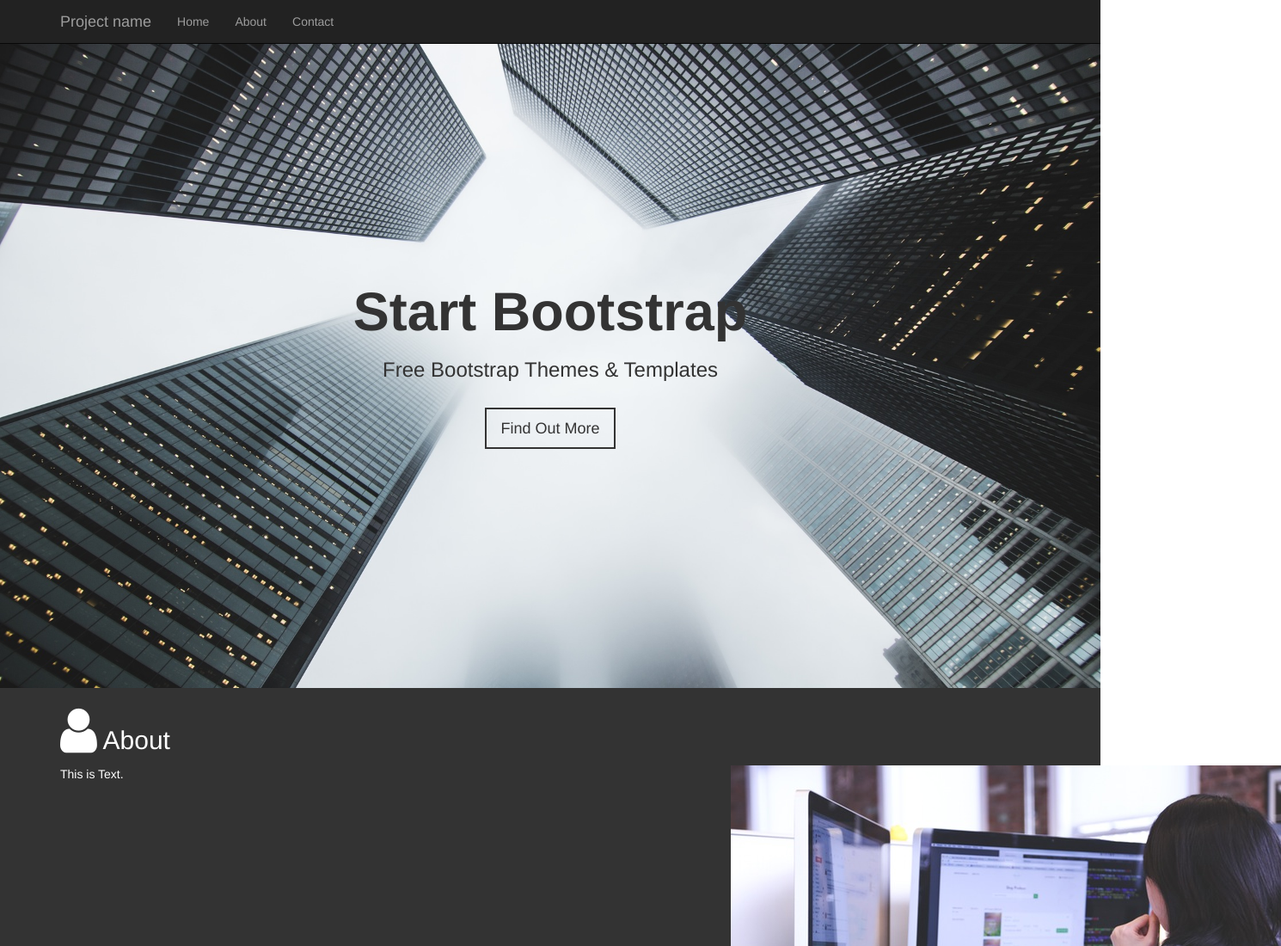
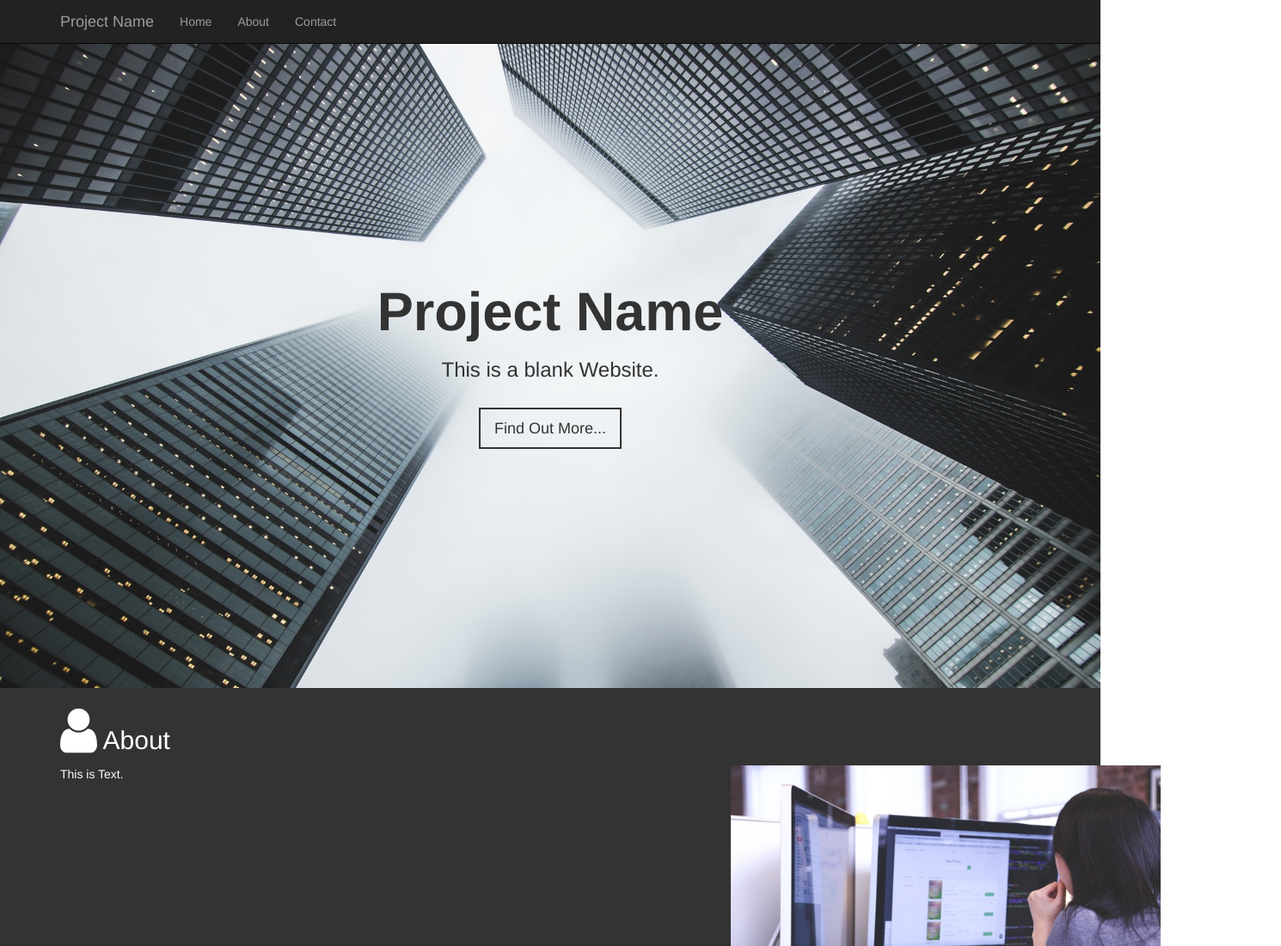
Before and after one commit to mbthoms/comp1074-assingment-3, a plain HTML site: page index.html in a window 1280 px wide. Shown: the top 1100 px of the page at 86% size, 1490 px wide, since content can reach past the window. Drawn offline with nearby package versions, Linux system fonts and the light colour scheme.

Commit message:
Backing up the code to GitHub

```diff
--- a/css/styles.css
+++ b/css/styles.css
@@ -67,6 +67,11 @@ body {
   color: #fff;
 }
 
+img {
+  width: 500px;
+  height: auto;
+}
+
 
 footer {
     padding: 30px 0;
--- a/index.html
+++ b/index.html
@@ -2,9 +2,9 @@
 <html lang="en">
 <head>
   <meta charset="UTF-8">
-  <title>Document</title>
-  <!-- Linking the Bootstrap v4.0-alpha -->
-  <link rel="stylesheet" href="css/bootstrap.css">
+  <title>Project Name</title>
+  <!-- Latest compiled and minified CSS -->
+  <link rel="stylesheet" href="https://maxcdn.bootstrapcdn.com/bootstrap/3.3.6/css/bootstrap.min.css" integrity="sha384-1q8mTJOASx8j1Au+a5WDVnPi2lkFfwwEAa8hDDdjZlpLegxhjVME1fgjWPGmkzs7" crossorigin="anonymous">
   <!-- Importing Font-Awesome -->
   <link rel="stylesheet" href="https://maxcdn.bootstrapcdn.com/font-awesome/4.5.0/css/font-awesome.min.css">
   <!-- Linking the main CSS Document -->
@@ -24,7 +24,7 @@
                 <span class="icon-bar"></span>
                 <span class="icon-bar"></span>
             </button>
-            <a class="navbar-brand" href="/">Project name</a>
+            <a class="navbar-brand" href="/">Project Name</a>
         </div>
         <div id="navbar" class="navbar-collapse collapse">
             <ul class="nav navbar-nav">
@@ -41,10 +41,10 @@
   ===========================================================================-->
   <header role="header" id="top" class="header">
     <div class="text-vertical-center">
-      <h1>Start Bootstrap</h1>
-      <h3>Free Bootstrap Themes &amp; Templates</h3>
+      <h1>Project Name</h1>
+      <h3>This is a blank Website.</h3>
       <br>
-      <a href="#about" class="btn btn-dark btn-lg">Find Out More</a>
+      <a href="#about" class="btn btn-dark btn-lg">Find Out More...</a>
     </div>
   </header>
   <!--==========================================================================
```
